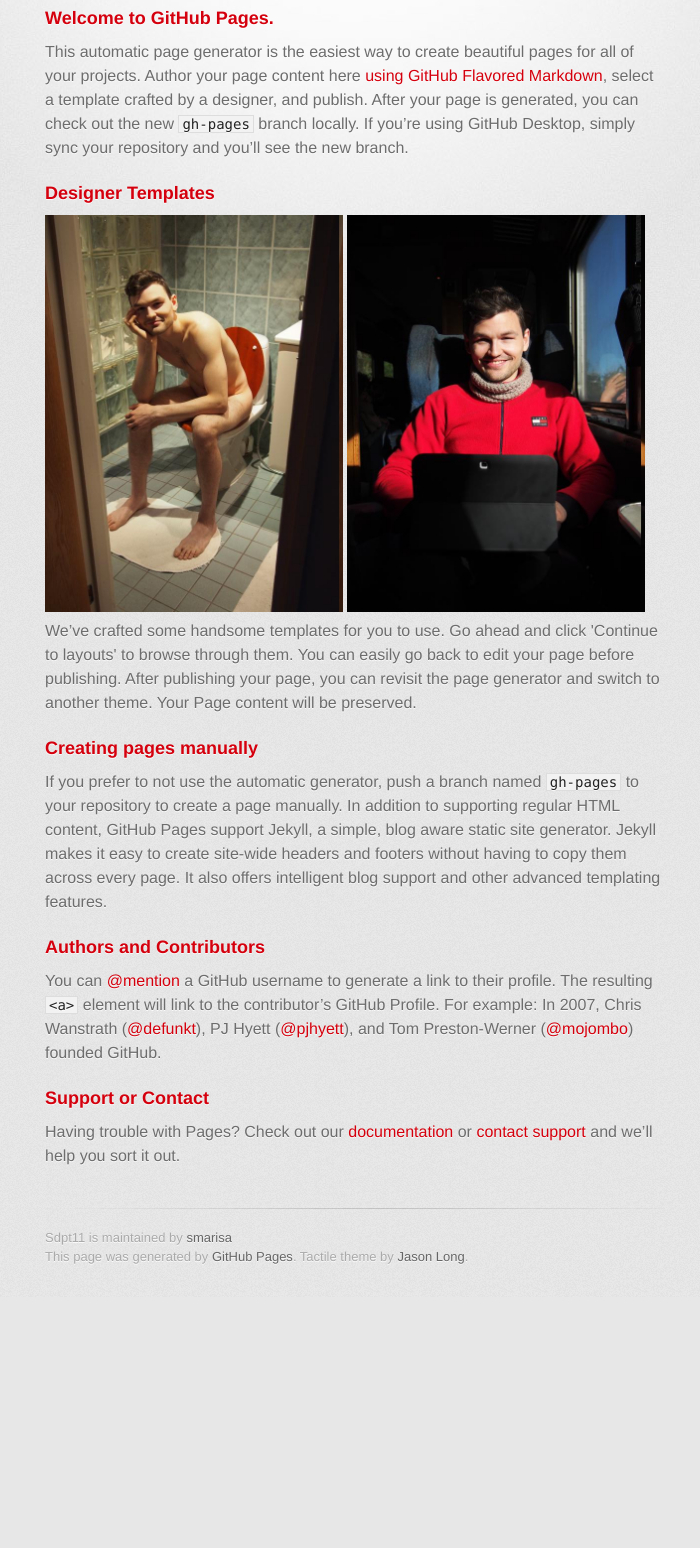
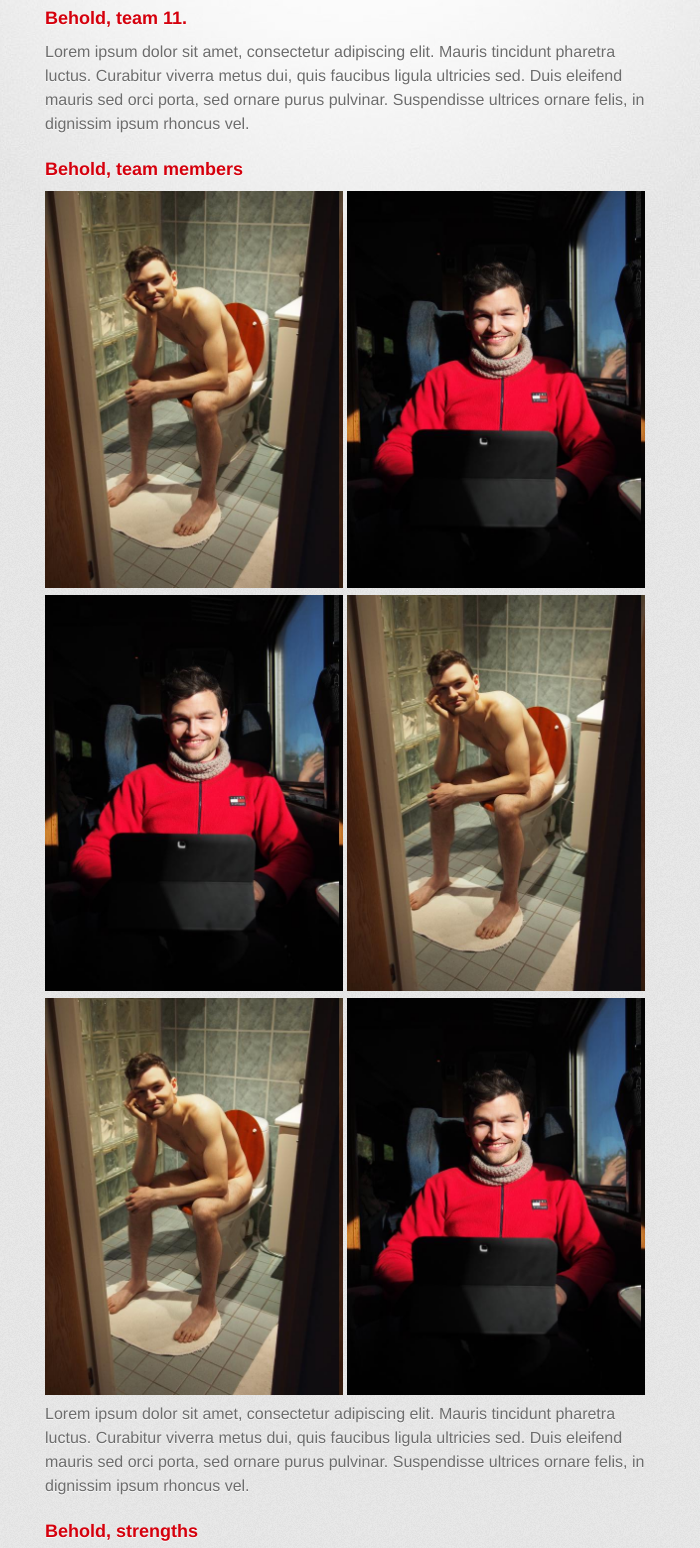
Before and after one commit to sjjsy/neronet, a plain HTML site: page index.html in a window 1280 px wide. Shown: the part 266-1814 px from the top of the page, without its empty margins (285-985 px from the left). Before the commit the page ends 1563 px from the top, so only its background shows below. Drawn offline with Linux system fonts and the light colour scheme; a web font is replaced by a local one.

Commit message:
No comment.

```diff
--- a/index.html
+++ b/index.html
@@ -18,8 +18,8 @@
       <div class="inner">
 
         <header>
-          <h1>Sdpt11</h1>
-          <h2>The Team 11 software development project 2015-16 repository.</h2>
+          <h1>Team 11</h1>
+          <h2>Behold, the CV of the software project course team 11.</h2>
         </header>
 
         <section id="downloads" class="clearfix">
@@ -32,32 +32,33 @@
 
         <section id="main_content">
           <h3>
-<a id="welcome-to-github-pages" class="anchor" href="#welcome-to-github-pages" aria-hidden="true"><span class="octicon octicon-link"></span></a>Welcome to GitHub Pages.</h3>
+          <a id="welcome-to-github-pages" class="anchor" href="#welcome-to-github-pages" aria-hidden="true"><span class="octicon octicon-link"></span></a>Behold, team 11.</h3>
 
-<p>This automatic page generator is the easiest way to create beautiful pages for all of your projects. Author your page content here <a href="https://guides.github.com/features/mastering-markdown/">using GitHub Flavored Markdown</a>, select a template crafted by a designer, and publish. After your page is generated, you can check out the new <code>gh-pages</code> branch locally. If you’re using GitHub Desktop, simply sync your repository and you’ll see the new branch.</p>
+          <p>Lorem ipsum dolor sit amet, consectetur adipiscing elit. Mauris tincidunt pharetra luctus. Curabitur viverra metus dui, quis faucibus ligula ultricies sed. Duis eleifend mauris sed orci porta, sed ornare purus pulvinar. Suspendisse ultrices ornare felis, in dignissim ipsum rhoncus vel.</p>
 
-<h3>
-<a id="designer-templates" class="anchor" href="#designer-templates" aria-hidden="true"><span class="octicon octicon-link"></span></a>Designer Templates</h3>
+          <h3>
+          <a id="designer-templates" class="anchor" href="#designer-templates" aria-hidden="true"><span class="octicon octicon-link"></span></a>Behold, team members</h3>
 
-<img src="p5100252.jpg" alt="Hahhaaa image 1" width="48%">
-<img src="p5231924.jpg" alt="Hahhaaa image 2" width="48%">
+          <img src="p5100252.jpg" alt="Hahhaaa image 1" width="48%">
+          <img src="p5231924.jpg" alt="Hahhaaa image 2" width="48%">
 
-<p>We’ve crafted some handsome templates for you to use. Go ahead and click 'Continue to layouts' to browse through them. You can easily go back to edit your page before publishing. After publishing your page, you can revisit the page generator and switch to another theme. Your Page content will be preserved.</p>
+          <img src="p5231924.jpg" alt="Hahhaaa image 2" width="48%">
+          <img src="p5100252.jpg" alt="Hahhaaa image 1" width="48%">
 
-<h3>
-<a id="creating-pages-manually" class="anchor" href="#creating-pages-manually" aria-hidden="true"><span class="octicon octicon-link"></span></a>Creating pages manually</h3>
+          <img src="p5100252.jpg" alt="Hahhaaa image 1" width="48%">
+          <img src="p5231924.jpg" alt="Hahhaaa image 2" width="48%">
 
-<p>If you prefer to not use the automatic generator, push a branch named <code>gh-pages</code> to your repository to create a page manually. In addition to supporting regular HTML content, GitHub Pages support Jekyll, a simple, blog aware static site generator. Jekyll makes it easy to create site-wide headers and footers without having to copy them across every page. It also offers intelligent blog support and other advanced templating features.</p>
+          <p>Lorem ipsum dolor sit amet, consectetur adipiscing elit. Mauris tincidunt pharetra luctus. Curabitur viverra metus dui, quis faucibus ligula ultricies sed. Duis eleifend mauris sed orci porta, sed ornare purus pulvinar. Suspendisse ultrices ornare felis, in dignissim ipsum rhoncus vel.</p>
 
-<h3>
-<a id="authors-and-contributors" class="anchor" href="#authors-and-contributors" aria-hidden="true"><span class="octicon octicon-link"></span></a>Authors and Contributors</h3>
+          <h3>
+          <a id="creating-pages-manually" class="anchor" href="#creating-pages-manually" aria-hidden="true"><span class="octicon octicon-link"></span></a>Behold, strengths</h3>
 
-<p>You can <a href="https://github.com/blog/821" class="user-mention">@mention</a> a GitHub username to generate a link to their profile. The resulting <code>&lt;a&gt;</code> element will link to the contributor’s GitHub Profile. For example: In 2007, Chris Wanstrath (<a href="https://github.com/defunkt" class="user-mention">@defunkt</a>), PJ Hyett (<a href="https://github.com/pjhyett" class="user-mention">@pjhyett</a>), and Tom Preston-Werner (<a href="https://github.com/mojombo" class="user-mention">@mojombo</a>) founded GitHub.</p>
+          <p>Lorem ipsum dolor sit amet, consectetur adipiscing elit. Mauris tincidunt pharetra luctus. Curabitur viverra metus dui, quis faucibus ligula ultricies sed. Duis eleifend mauris sed orci porta, sed ornare purus pulvinar. Suspendisse ultrices ornare felis, in dignissim ipsum rhoncus vel.</p>
 
-<h3>
-<a id="support-or-contact" class="anchor" href="#support-or-contact" aria-hidden="true"><span class="octicon octicon-link"></span></a>Support or Contact</h3>
+          <h3>
+          <a id="authors-and-contributors" class="anchor" href="#authors-and-contributors" aria-hidden="true"><span class="octicon octicon-link"></span></a>Behold, more text</h3>
 
-<p>Having trouble with Pages? Check out our <a href="https://help.github.com/pages">documentation</a> or <a href="https://github.com/contact">contact support</a> and we’ll help you sort it out.</p>
+          <p>Lorem ipsum dolor sit amet, consectetur adipiscing elit. Mauris tincidunt pharetra luctus. Curabitur viverra metus dui, quis faucibus ligula ultricies sed. Duis eleifend mauris sed orci porta, sed ornare purus pulvinar. Suspendisse ultrices ornare felis, in dignissim ipsum rhoncus vel.</p>
         </section>
 
         <footer>
```
